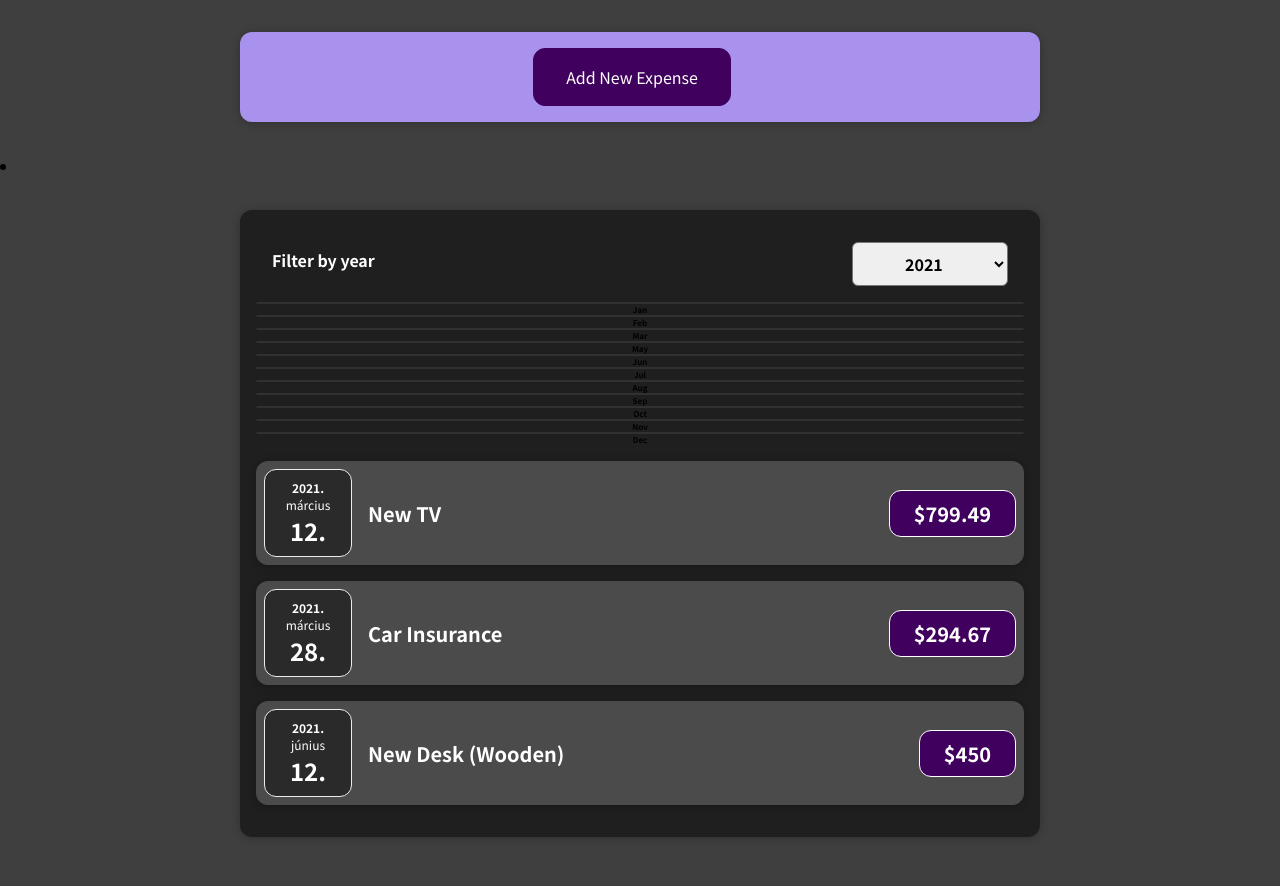
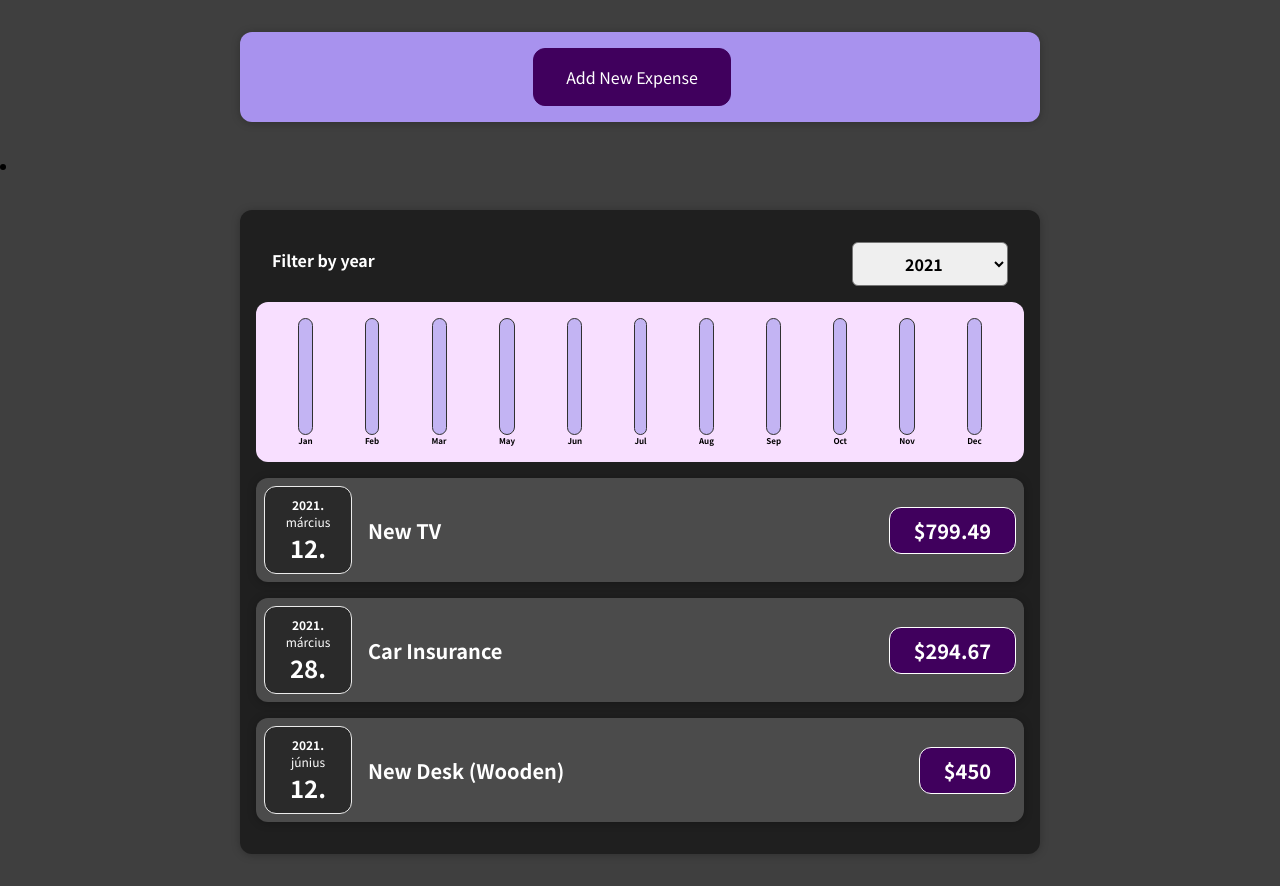
Before and after one commit to Sanyaur/Expense-Tracker-React, a React (Create React App) app: page / in a window 1280 px wide. Built offline with nearby package versions, Linux system fonts and the light colour scheme.

Commit message:
class name fixed

```diff
--- a/src/components/Chart/Chart.js
+++ b/src/components/Chart/Chart.js
@@ -7,7 +7,7 @@ const Chart = (props) => {
   const totalMaximum = Math.max(...dataPointValues);
 
   return (
-    <div>
+    <div className='chart'>
       {/* dynamically rendering the ChartBar:
       - for every datapoint, we render one ChartBar */}
       {props.dataPoints.map((dataPoint) => (
```
